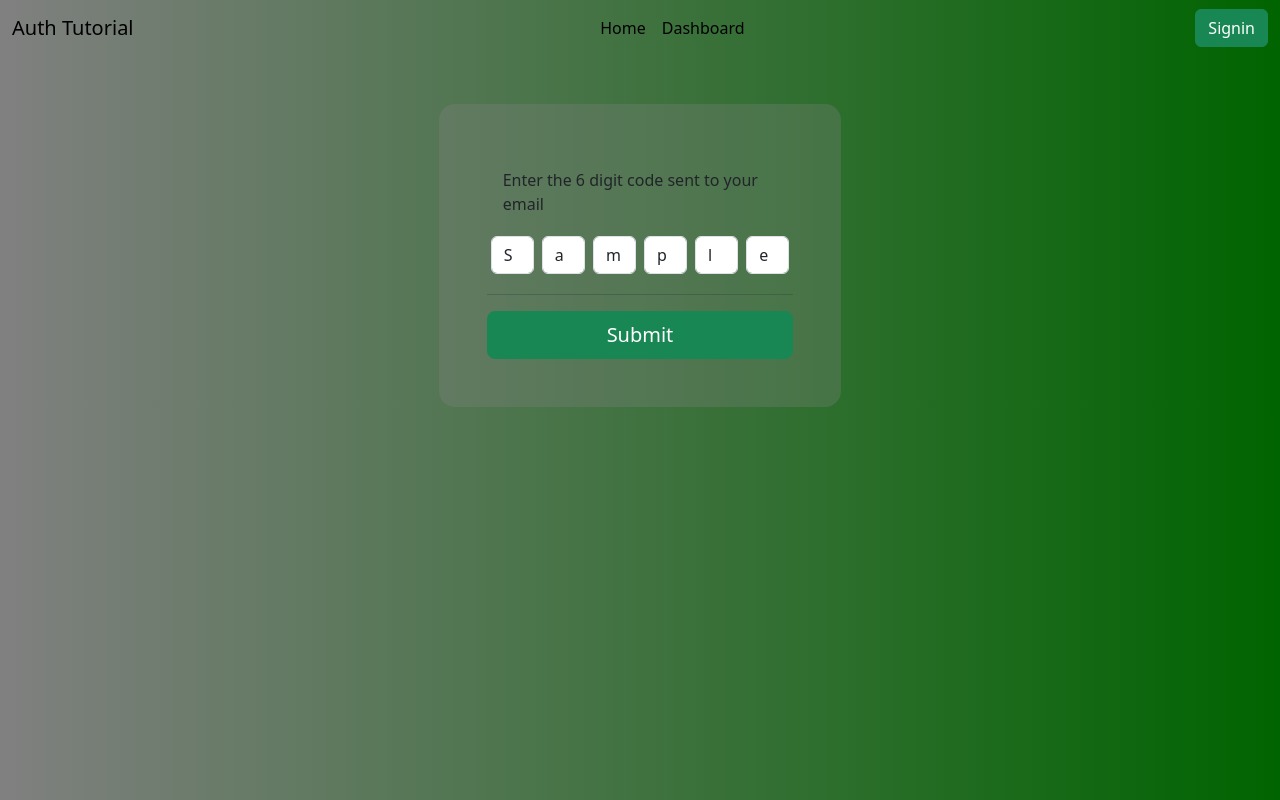
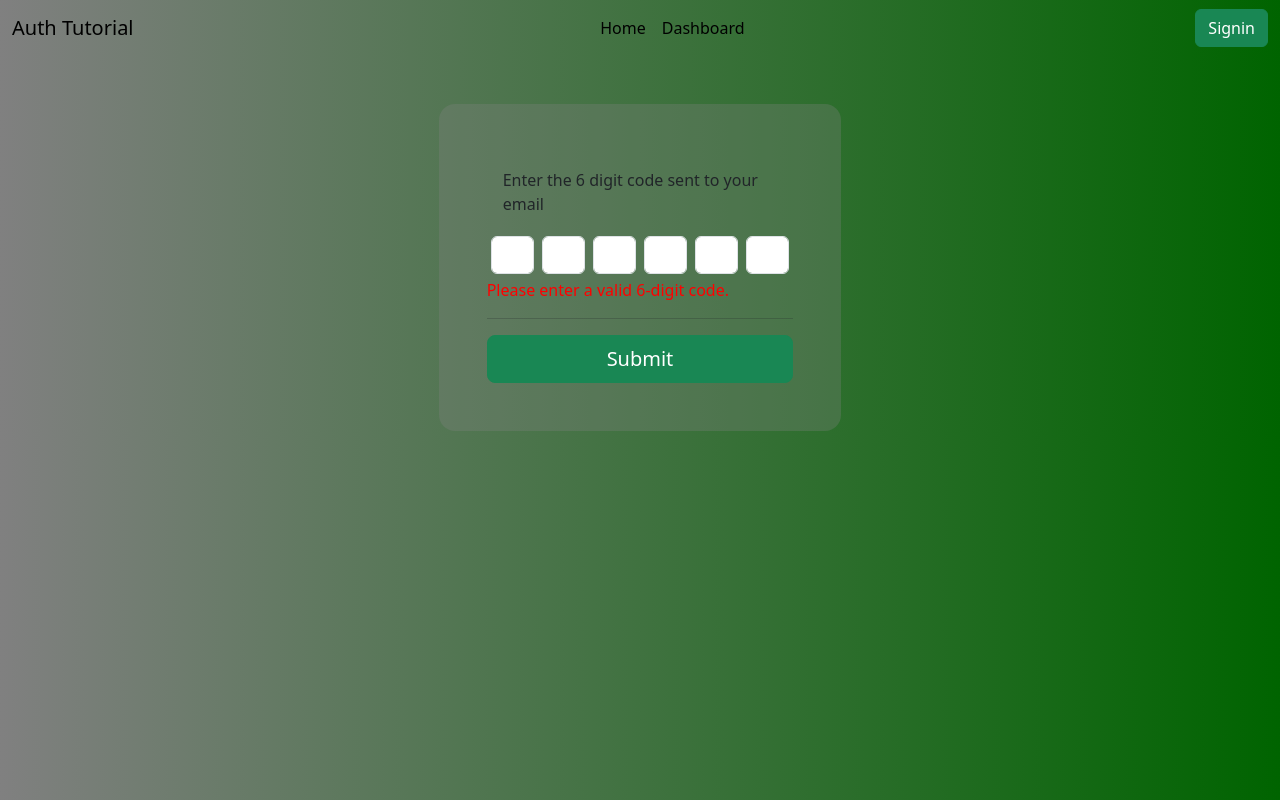
Before and after one commit to teydd/Auth-tutorial, a React (Vite) app in the folder client/: page /verify in a window 1280 px wide. Both pictures are taken after typing "Sample", "Sample", "Sample", "Sample", "Sample", "Sample" into the empty fields and a click on the button "Submit". Built offline with nearby package versions, Linux system fonts and the light colour scheme; no server answers.

Commit message:
verify update

```diff
--- a/client/src/pages/Verify.jsx
+++ b/client/src/pages/Verify.jsx
@@ -5,70 +5,61 @@ import toast from "react-hot-toast";
 
 export default function Verify() {
   const [code, setCode] = useState(["", "", "", "", "", ""]);
+  const [localError, setLocalError] = useState("");
   const inputRefs = useRef([]);
   const navigate = useNavigate();
   const { error, isLoading, verify } = useAuthStore();
 
   const handleChange = (index, value) => {
+    if (!/^\d*$/.test(value)) return; // Only allow digits
     const newcode = [...code];
 
     if (value.length > 1) {
+      // Handle paste
       const pastedCode = value.slice(0, 6).split("");
       for (let i = 0; i < 6; i++) {
         newcode[i] = pastedCode[i] || "";
       }
       setCode(newcode);
-
       const lastFiledIndex = newcode.findLastIndex((digit) => digit !== "");
-      const focuseIndex = lastFiledIndex < 5 ? lastFiledIndex + 1 : 5;
-      inputRefs.current[focuseIndex].focus();
+      const focusIndex = lastFiledIndex < 5 ? lastFiledIndex + 1 : 5;
+      inputRefs.current[focusIndex]?.focus();
     } else {
       newcode[index] = value;
       setCode(newcode);
-
       if (value && index < 5) {
-        inputRefs.current[index + 1].focus();
+        inputRefs.current[index + 1]?.focus();
       }
     }
   };
 
   const handleKeyDown = (index, e) => {
     if (e.key === "Backspace" && !code[index] && index > 0) {
-      inputRefs.current[index - 1].focus();
+      inputRefs.current[index - 1]?.focus();
     }
   };
 
   const handleSubmit = async (e) => {
     e.preventDefault();
     const verificationCode = code.join("");
+    if (!/^\d{6}$/.test(verificationCode)) {
+      setLocalError("Please enter a valid 6-digit code.");
+      return;
+    }
+    setLocalError("");
     try {
       await verify(verificationCode);
       navigate("/");
       toast.success("Email verified successfully");
-    } catch (error) {
-      console.log(error);
-    }
-
-    try {
-      await verifyEmail(verificationCode);
-      navigate("/home");
-      toast.success("Email verified successfully");
-    } catch (error) {
-      console.log(error);
+    } catch (err) {
+      setLocalError(err.message || "Verification failed.");
     }
   };
 
-  useEffect(() => {
-    if (code.every((digit) => digit !== "")) {
-      handleSubmit(new Event("submit"));
-    }
-  }, [code]);
-
   return (
-    <>
     <div className="align-items-center justify-content-center d-flex mt-5 container col-sm-7 col-md-4 col-lg-4">
       <form onSubmit={handleSubmit} className="form p-5 rounded-4">
-          <label className="p-3" htmlFor="">
+        <label className="p-3">
           Enter the 6 digit code sent to your email
         </label>
         <div className="d-flex ">
@@ -77,24 +68,28 @@ export default function Verify() {
               type="text"
               key={index}
               ref={(el) => (inputRefs.current[index] = el)}
-                maxLength="6"
+              maxLength="1"
               value={digit}
               onChange={(e) => handleChange(index, e.target.value)}
               onKeyDown={(e) => handleKeyDown(index, e)}
-                className="form-control m-1"
+              className="form-control m-1 text-center"
+              inputMode="numeric"
+              autoComplete="one-time-code"
             />
           ))}
         </div>
-          {error}
+        {(localError || error) && (
+          <p style={{ color: "red" }}>{localError || error}</p>
+        )}
         <hr />
         <button
           type="submit"
           className="btn btn-lg btn-outline-success active w-100"
+          disabled={isLoading}
         >
-            Submit
+          {isLoading ? "Verifying..." : "Submit"}
         </button>
       </form>
     </div>
-    </>
   );
 }
```
Lines whose indentation alone changed are shown as unchanged.
